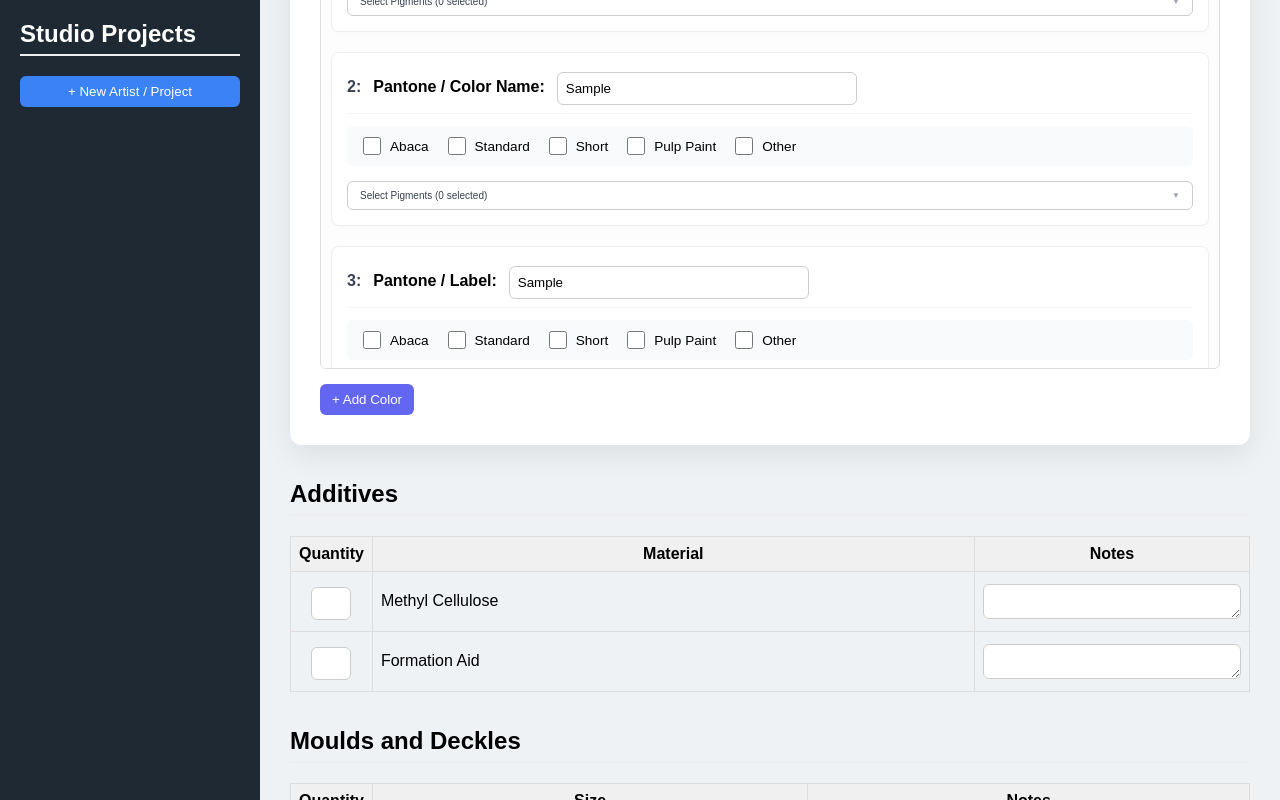
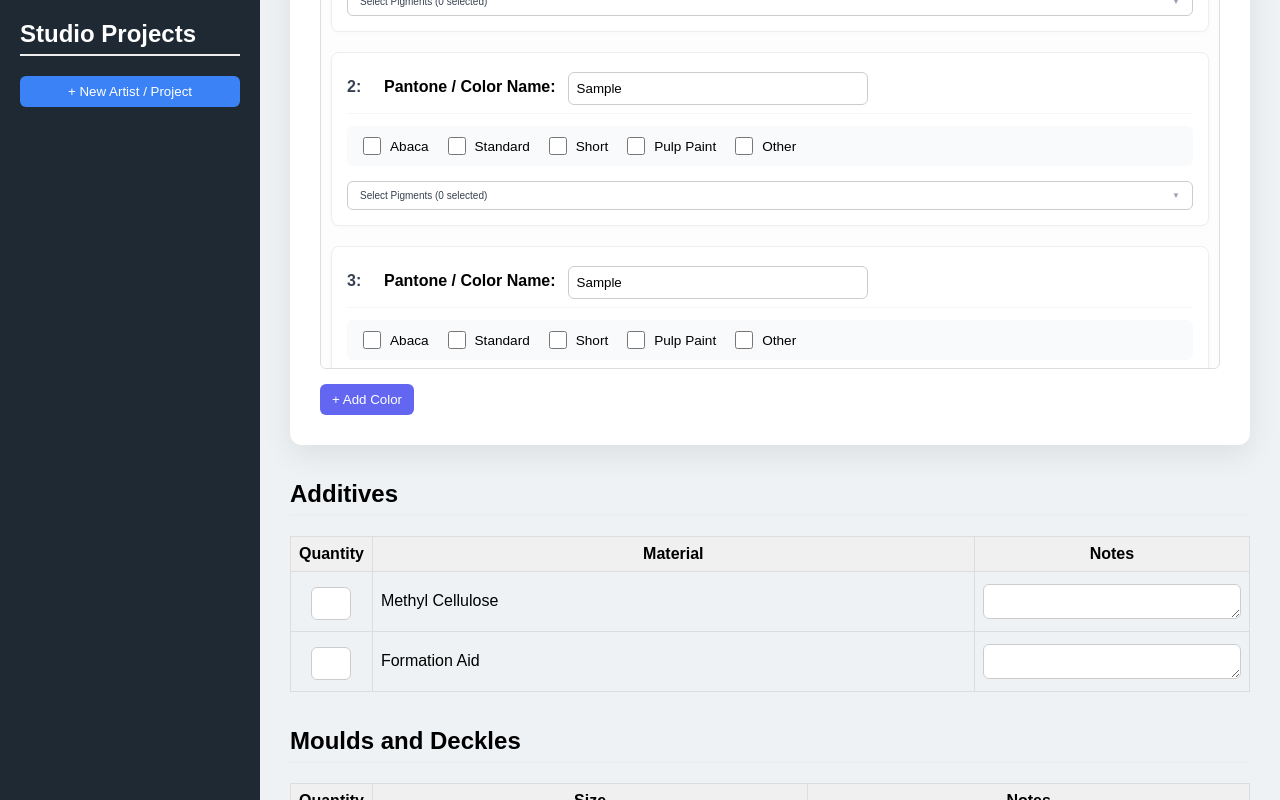
Before and after one commit to kdelamater/studio-setup-manager, a website: page index.html in a window 1280 px wide. Both pictures are taken after typing "Sample", "Sample", "Sample" into the empty fields and a click on the button "+ Add Color". Drawn offline with Linux system fonts and the light colour scheme; no server answers.

Commit message:
Fix sequential numbering using JS and update all labels to Color Name

```diff
--- a/index.html
+++ b/index.html
@@ -142,14 +142,10 @@
             text-align: center
         }
 
-        #pigmentingBody {
-            counter-reset: color-row;
-        }
-
-        .color-num::before {
-            content: counter(color-row) ":";
+        .color-num {
             font-weight: bold;
             color: #374151;
+            min-width: 25px;
         }
 
         #pigmentingTable th {
@@ -167,7 +163,6 @@
         }
 
         .color-section {
-            counter-increment: color-row;
             border: 1px solid #eee;
             border-radius: 8px;
             padding: 15px;
@@ -608,8 +603,8 @@
                             <div class="color-section">
                                 <div class="color-section-header">
                                     <span class="color-num"></span>
-                                    <label>Pantone / Label:</label>
-                                    <input type="text" data-version="3" placeholder="Enter Pantone or Label...">
+                                    <label>Pantone / Color Name:</label>
+                                    <input type="text" data-version="3" placeholder="Enter Pantone or Color Name...">
                                 </div>
                                 <div class="color-section-fibers">
                                     <label><input type="checkbox" data-version="3"> Abaca</label>
@@ -1109,6 +1104,7 @@
             const countInput = document.getElementById('pigmentRowCount');
             if (countInput) countInput.value = parseInt(countInput.value || 0) + 1;
 
+            updateColorNumbers();
             buildPigmentGrids();
         }
 
@@ -1341,8 +1337,18 @@
             }
         });
 
+        function updateColorNumbers() {
+            const body = document.getElementById('pigmentingBody');
+            if (!body) return;
+            const spans = body.querySelectorAll('.color-num');
+            spans.forEach((span, i) => {
+                span.innerText = (i + 1) + ":";
+            });
+        }
+
         async function init() {
             buildPigmentGrids();
+            updateColorNumbers();
             defaultNumInputs = getOrderedInputs().length;
             await fetchProjects();
             renderProjects();
```
